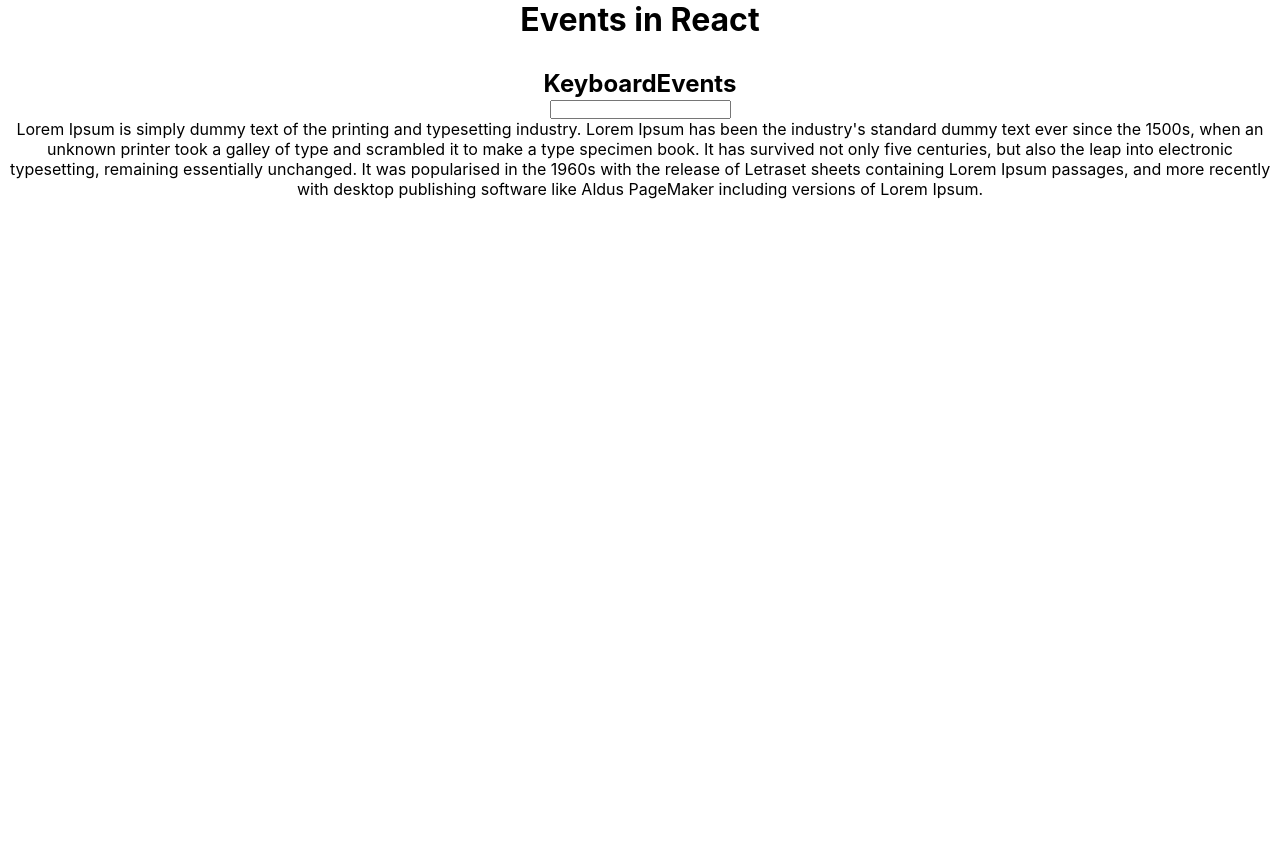
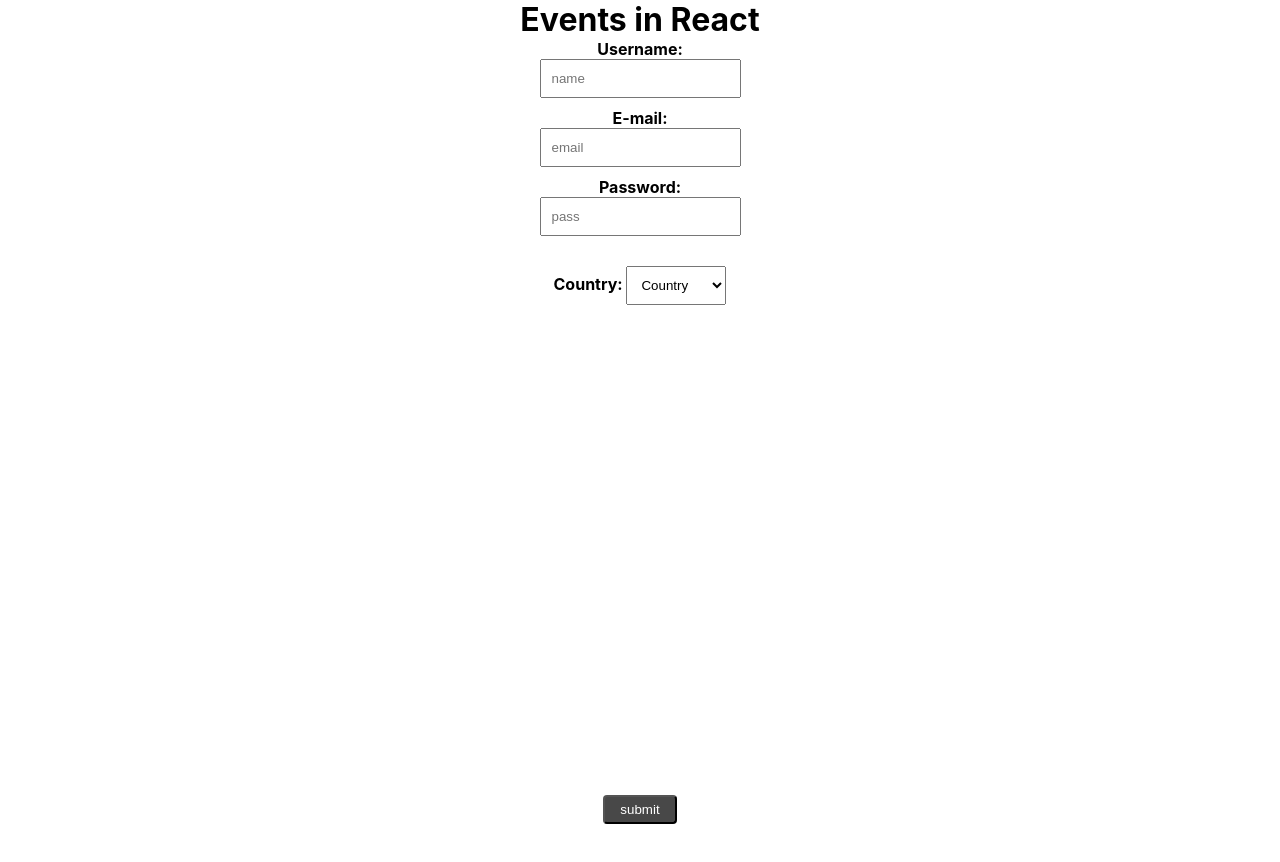
Before and after one commit to Ismail-Aslan/React-lesson, a React (Create React App) app in the folder lesson-3/: page / in a window 1280 px wide. Shown: the top 862 px of the page. Before the commit the page ends 800 px from the top, so only its background shows below. Built offline with nearby package versions, Linux system fonts and the light colour scheme.

Commit message:
form example and usege of helpers

```diff
--- a/lesson-3/src/App.js
+++ b/lesson-3/src/App.js
@@ -1,7 +1,7 @@
 // import EventBind from './components/eventBinding/EventBind'
 // import MouseEvents from './components/mouseEvents/MouseEvents'
-import KeyboardEvents from './components/keyboardEvents/KeyboardEvents'
-// import Form from './components/form/Form'
+// import KeyboardEvents from './components/keyboardEvents/KeyboardEvents'
+import Form from './components/form/Form'
 import './App.css'
 
 const App = () => {
@@ -10,8 +10,8 @@ const App = () => {
             <h1>Events in React</h1>
             {/* <EventBind /> */}
             {/* <MouseEvents /> */}
-            <KeyboardEvents />
-            {/* <Form /> */}
+            {/* <KeyboardEvents /> */}
+            <Form />
         </div>
     )
 }
--- a/lesson-3/src/components/form/Form.js
+++ b/lesson-3/src/components/form/Form.js
@@ -1,12 +1,56 @@
 import "./styles.css";
+import {useState} from "react";
+
+import { setInput } from "./../../helpers/inputHelpers"
+
 
 const Form = () => {
 
+const [name, setName] = useState("");
+const [email, setEmail] = useState("");
+const [password, setPassword] = useState("");
+const [country, setCountry] = useState("");
+
+//name
+const handleNameField = (e)=> setName(e.target.value);
+
+//Email
+const handleEmailField = (e)=> setEmail(e.target.value);
+
+//Password
+const handlePasswordField = (e)=> setPassword(e.target.value);
+
+//Country
+const handleCountryField = (e)=> setCountry(e.target.value);
+
+//submit
+const handleSubmit = (e) => {
+
+  e.preventDefault();
+
+  alert(`
+  username: ${name}
+  email : ${email}
+  password: ${password}
+  country: ${country}
+  `)
+  setName("");
+  setEmail("");
+  setPassword("");
+  setCountry("");
+
+}
+
+
+
+
+//console.log(name,email,password,country);
+
   return (
     <div style={{ height: "110vh" }}>
-      <form >
+      <form onSubmit={handleSubmit}>
         <div>
-          <p>name here</p>
+          <p>{name}</p>
           <label>
             <strong>Username:</strong>{" "}
           </label>
@@ -14,10 +58,13 @@ const Form = () => {
           <input
             type="text"
             placeholder="name"
+            value={name}
+            // onChange={handleNameField}
+            onChange={setInput(setName)} //helper kullandık ve yukarıda yazdığımız 4 ayrı fonksiyona gerek kalmadı. aşağıdaki tüm onChange eventlerini bu şekilde değiştirebiliriz.
           />
         </div>
         <div>
-          <p>email here</p>
+          <p>{email}</p>
           <label>
             <strong>E-mail:</strong>{" "}
           </label>
@@ -25,10 +72,12 @@ const Form = () => {
           <input
             type="email"
             placeholder="email"
+            value={email}
+            onChange={handleEmailField}
           />
         </div>
         <div>
-          <p>password here</p>
+          <p>{password}</p>
           <label>
             <strong>Password: </strong>
           </label>
@@ -36,14 +85,18 @@ const Form = () => {
           <input
             type="password"
             placeholder="pass"
+            value={password}
+            onChange={handlePasswordField}
           />
         </div>
         <div style={{ margin: "10px auto" }}>
-          <p>country here</p>
+          <p>{country}</p>
           <label>
             <strong>Country: </strong>
           </label>
           <select
+          value={country}
+          onChange={handleCountryField}
             style={{ marginTop: "10px", width: "100px", padding: "10px" }}
           >
             <option value="">Country</option>
@@ -53,7 +106,8 @@ const Form = () => {
             <option value="France">France</option>
           </select>
         </div>
-        <button className="btn__click" type="submit">
+        <br/><br/><br/><br/><br/><br/><br/><br/><br/><br/><br/><br/><br/><br/><br/><br/><br/><br/><br/><br/><br/><br/><br/><br/>
+        <button className="btn__click" type="submit" >
           submit
         </button>
       </form>
--- /dev/null
+++ b/lesson-3/src/helpers/inputHelpers.js
@@ -0,0 +1 @@
+export const setInput = (setter) => (e)=>setter(e.currentTarget.value);
```
Also changed, not shown: 2 other files (tests, documents, lock files or other folders).
